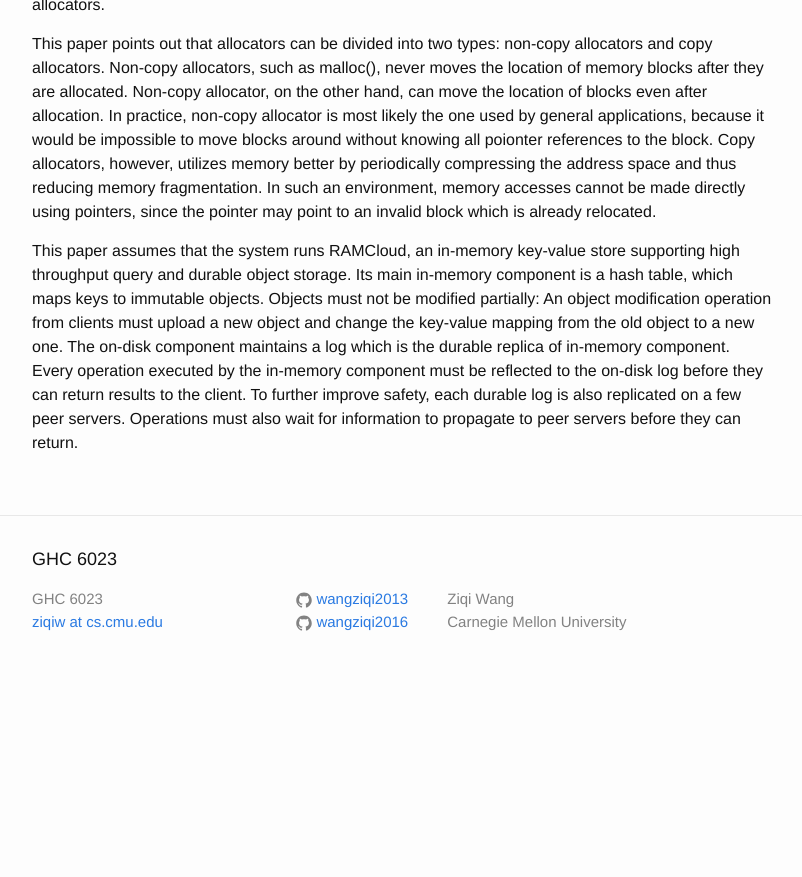
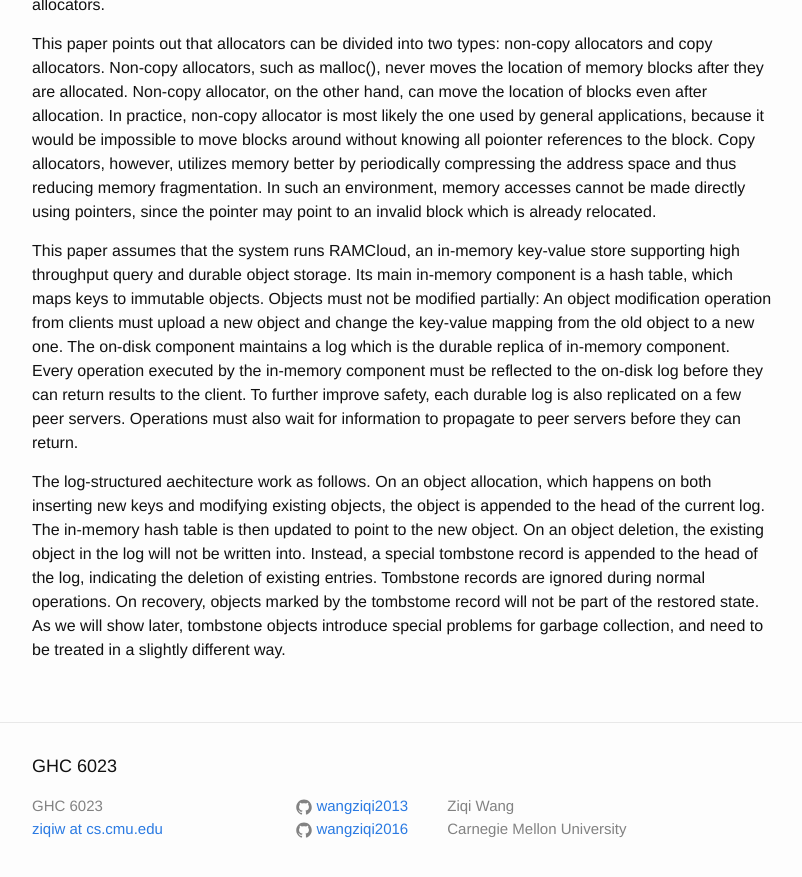
Before and after one commit to wangziqi2013/wangziqi2013.github.io, a Jekyll site: the page built from _posts/2019-03-03-log-structured-mem-for-dram-based-storage.markdown, in a window 1280 px wide and 900 px high, scrolled down 619 px. Shown: the top 877 px of the window, without its empty margins (238-1040 px from the left). Built offline with Jekyll 4.4.1, drawn with Linux system fonts in a browser that asks for light colours; before the commit the page ends 1312 px from its top, so only the background shows below that.

Commit message:
Adding normal operation

```diff
--- a/_posts/2019-03-03-log-structured-mem-for-dram-based-storage.markdown
+++ b/_posts/2019-03-03-log-structured-mem-for-dram-based-storage.markdown
@@ -34,3 +34,10 @@ the old object to a new one. The on-disk component maintains a log which is the
 Every operation executed by the in-memory component must be reflected to the on-disk log before they can return results to
 the client. To further improve safety, each durable log is also replicated on a few peer servers. Operations must also
 wait for information to propagate to peer servers before they can return.
+
+The log-structured aechitecture work as follows. On an object allocation, which happens on both inserting new keys and modifying
+existing objects, the object is appended to the head of the current log. The in-memory hash table is then updated to point
+to the new object. On an object deletion, the existing object in the log will not be written into. Instead, a special tombstone
+record is appended to the head of the log, indicating the deletion of existing entries. Tombstone records are ignored during
+normal operations. On recovery, objects marked by the tombstome record will not be part of the restored state. As we will show
+later, tombstone objects introduce special problems for garbage collection, and need to be treated in a slightly different way.
```
